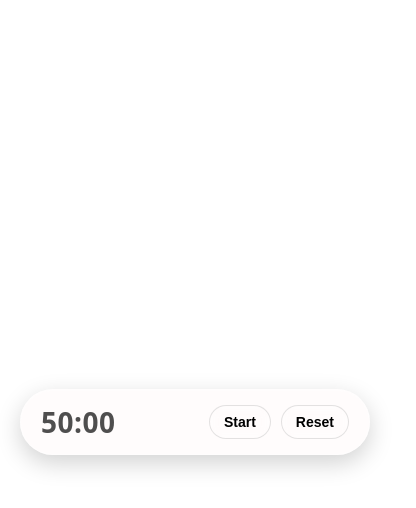
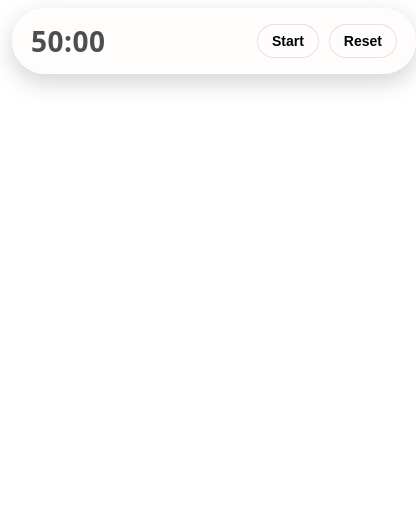
Before and after one commit to rali-tsa/clickcreatestudio, a plain HTML site: page window-timer.html in a window 390 px wide. Shown: the whole page, 416 px wide, since content can reach past the window. Drawn offline with Linux system fonts and the light colour scheme.

Commit message:
Refactor window timer HTML and styles
Updated HTML structure and improved accessibility features. Adjusted styles for better layout and responsiveness.

```diff
--- a/window-timer.html
+++ b/window-timer.html
@@ -3,7 +3,7 @@
 <head>
 <meta charset="utf-8" />
 <meta name="viewport" content="width=device-width, initial-scale=1" />
-<title>Focus Timer</title>
+<title>Window timer</title>
 
 <style>
   html, body {
@@ -13,28 +13,28 @@
     font-family: system-ui, -apple-system, Segoe UI, Roboto, sans-serif;
   }
 
+  /* IMPORTANT: no centering, no 100vh
+     This allows GoBrunch to position the embed freely. */
   .wrap {
-    min-height: 100vh;
-    display: flex;
-    align-items: center;
-    justify-content: center;
-    padding: 12px 20px;
+    width: 100%;
+    padding: 8px 12px;
     box-sizing: border-box;
   }
 
   /* thin glass bar */
   .bar {
-    width: min(900px, 95%);
+    width: 100%;
+    max-width: 900px;
     height: 64px;
 
     display: flex;
     align-items: center;
     justify-content: space-between;
 
-    padding: 0 20px;
+    padding: 0 18px;
     border-radius: 999px;
 
-    /* soft blush / white glass */
+    /* soft blush / white glass (change this line for different tints) */
     background: rgba(255, 245, 245, 0.28);
     border: 1px solid rgba(255, 255, 255, 0.45);
 
@@ -48,9 +48,10 @@
 
   .time {
     font-size: 28px;
-    font-weight: 600;
+    font-weight: 650;
     letter-spacing: 0.5px;
     color: rgba(60, 60, 60, 0.9);
+    user-select: none;
   }
 
   .controls {
@@ -63,31 +64,37 @@
     padding: 8px 14px;
 
     border: 1px solid rgba(200,200,200,0.5);
-    background: rgba(255,255,255,0.4);
+    background: rgba(255,255,255,0.40);
 
     font-size: 14px;
-    font-weight: 600;
+    font-weight: 650;
     cursor: pointer;
 
     backdrop-filter: blur(6px);
+    -webkit-backdrop-filter: blur(6px);
   }
 
   button:hover {
     background: rgba(255,255,255,0.55);
   }
+
+  button:active {
+    transform: translateY(1px);
+  }
 </style>
 </head>
 
 <body>
-<div class="wrap">
-  <div class="bar">
-    <div class="time" id="time">50:00</div>
-    <div class="controls">
-      <button id="toggle">Start</button>
-      <button id="reset">Reset</button>
+  <div class="wrap">
+    <div class="bar" role="application" aria-label="Focus timer">
+      <div class="time" id="time" aria-live="polite">50:00</div>
+
+      <div class="controls">
+        <button id="toggle" type="button">Start</button>
+        <button id="reset" type="button">Reset</button>
+      </div>
     </div>
   </div>
-</div>
 
 <script>
   const qs = new URLSearchParams(location.search);
@@ -110,32 +117,39 @@
   function render() {
     timeEl.textContent = format(remaining);
     toggleBtn.textContent = running ? "Pause" : "Start";
+    document.title = `Window timer · ${format(remaining)}`;
   }
 
-  toggleBtn.onclick = () => {
+  function stop() {
+    if (timer) clearInterval(timer);
+    timer = null;
+    running = false;
+  }
+
+  toggleBtn.addEventListener("click", () => {
     if (running) {
-      clearInterval(timer);
-      running = false;
+      stop();
     } else {
       running = true;
       timer = setInterval(() => {
-        remaining--;
+        remaining -= 1;
+
         if (remaining <= 0) {
-          clearInterval(timer);
-          running = false;
+          remaining = 0;
+          stop();
         }
+
         render();
       }, 1000);
     }
     render();
-  };
+  });
 
-  resetBtn.onclick = () => {
-    clearInterval(timer);
-    running = false;
+  resetBtn.addEventListener("click", () => {
+    stop();
     remaining = minutes * 60;
     render();
-  };
+  });
 
   render();
 </script>
```
